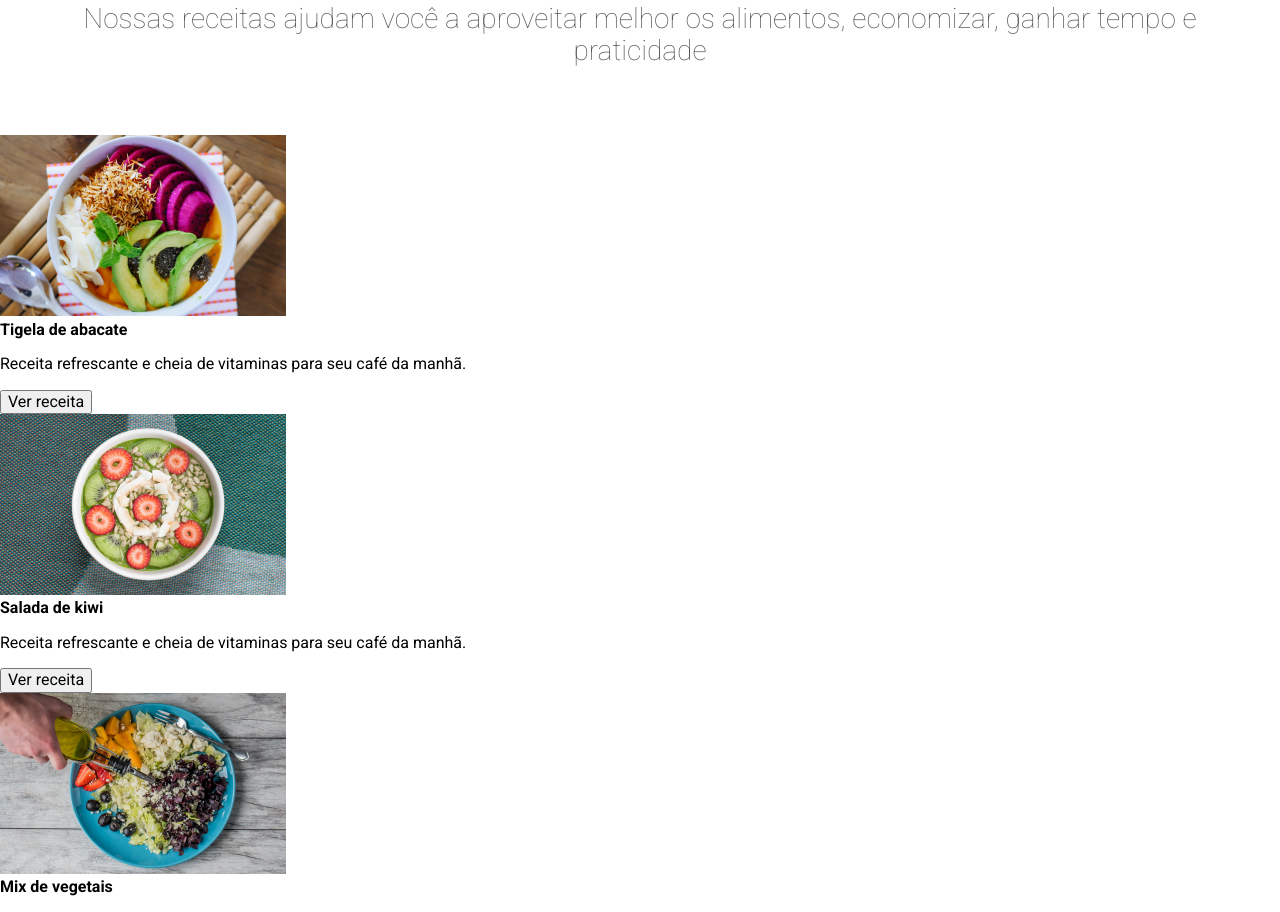
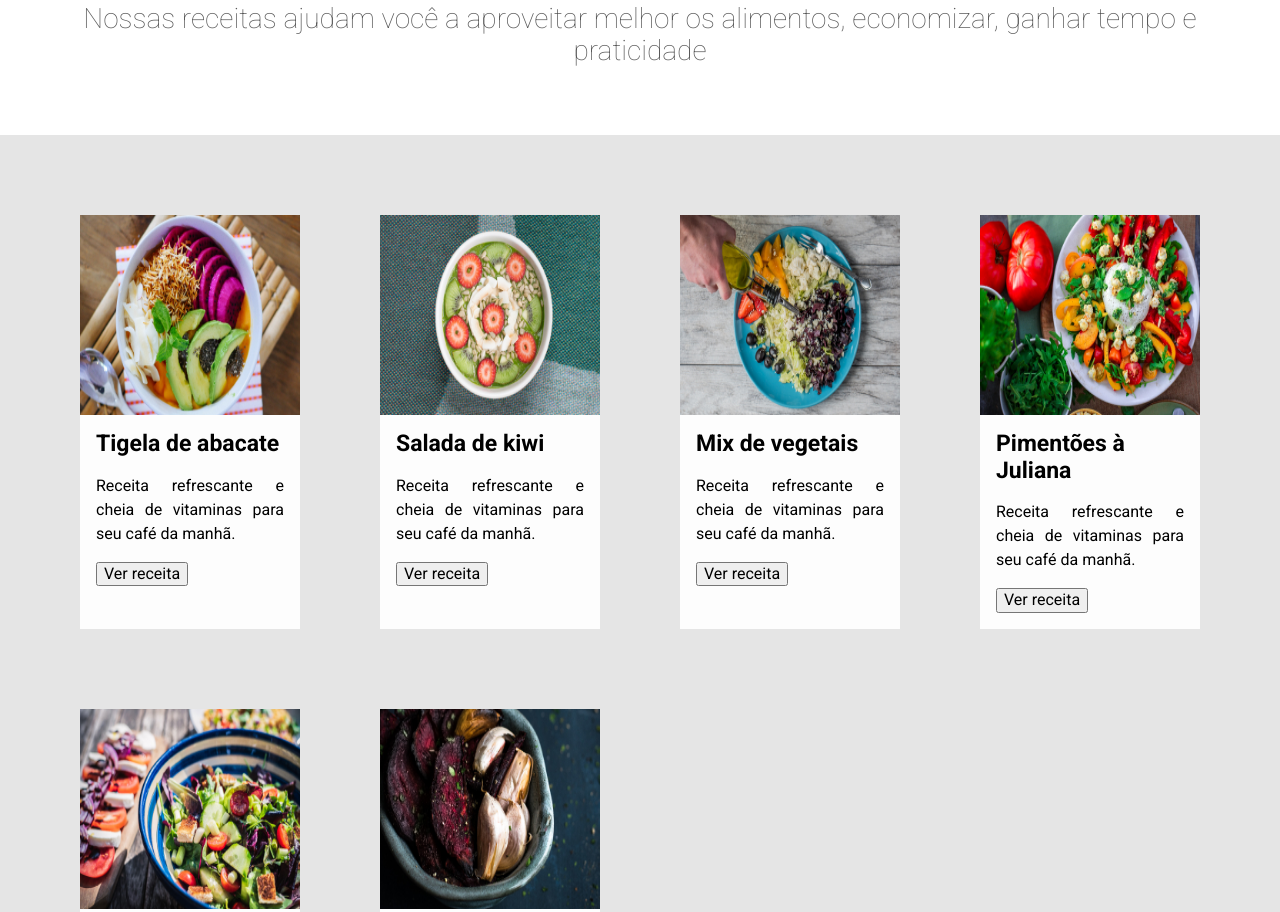
Before and after one commit to CriSarah/ArquiteturaCSS, a plain HTML site: page index.html in a window 1280 px wide. Shown: the part 928-1840 px from the top of the page. Drawn offline with Linux system fonts and the light colour scheme.

```diff
--- a/assets/css/receita/receita-conteudo.css
+++ b/assets/css/receita/receita-conteudo.css
@@ -0,0 +1,3 @@
+.receita__conteudo {
+  padding: 1rem;
+}
--- a/assets/css/receita/receita-descricao.css
+++ b/assets/css/receita/receita-descricao.css
@@ -0,0 +1,5 @@
+.receita__descricao {
+    font-size: 1.1875;
+    line-height:1.5;
+    text-align: justify;
+}
--- a/assets/css/receita/receita-imagem.css
+++ b/assets/css/receita/receita-imagem.css
@@ -0,0 +1,5 @@
+.receita__imagem {
+    height: 200px;
+
+
+}
--- a/assets/css/receita/receita-titulo.css
+++ b/assets/css/receita/receita-titulo.css
@@ -0,0 +1,3 @@
+.receita__titulo {
+    font-size: 1.4375rem;
+}
--- /dev/null
+++ b/assets/css/receita/receitas.css
@@ -0,0 +1,8 @@
+.receita {
+    background: #fdfdfd;
+    display: flex;
+    flex-direction: column;
+    margin-bottom: 5rem;
+    margin-right: 5rem ;
+    width:calc(25% - 5rem);
+}
--- a/assets/css/receitas.css
+++ b/assets/css/sobre/receitas.css
@@ -1,5 +1,6 @@
 .receitas {
     background: #e5e5e5;
-    display:flex;
+    display: flex;
     flex-wrap: wrap;
+    padding: 5rem 0 0 5rem;
 }
--- a/index.html
+++ b/index.html
@@ -20,12 +20,15 @@
         <link rel="stylesheet" href="assets/css/sobre/sobre_titulo.css">
 
 
-        <link rel="stylesheet" href="./assets/css/receita/receita.css">
+
+
         <link rel="stylesheet" href="./assets/css/receita/receita-botao.css">
         <link rel="stylesheet" href="./assets/css/receita/receita-conteudo.css">
         <link rel="stylesheet" href="./assets/css/receita/receita-descricao.css">
         <link rel="stylesheet" href="./assets/css/receita/receita-imagem.css">
         <link rel="stylesheet" href="./assets/css/receita/receita-titulo.css">
+        <link rel="stylesheet" href="./assets/css/receita/receitas.css">
+        <link rel="stylesheet" href="./assets/css/sobre/receitas.css">
 
         <link rel="stylesheet" href="./assets/css/reset.css">
     </head>
```
Also changed, not shown: assets/css/menu/cabecalho.css (line endings or trailing spaces), assets/css/receita/receita.css (deleted).
